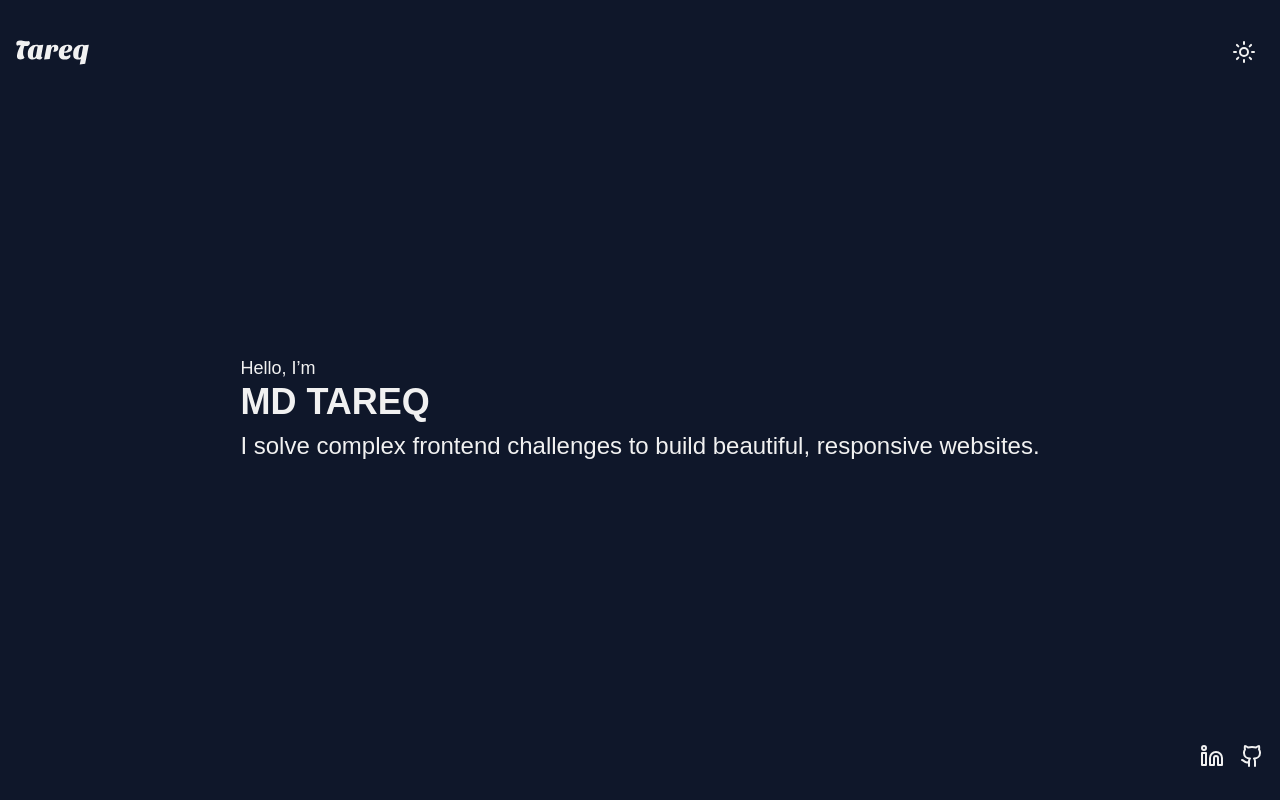
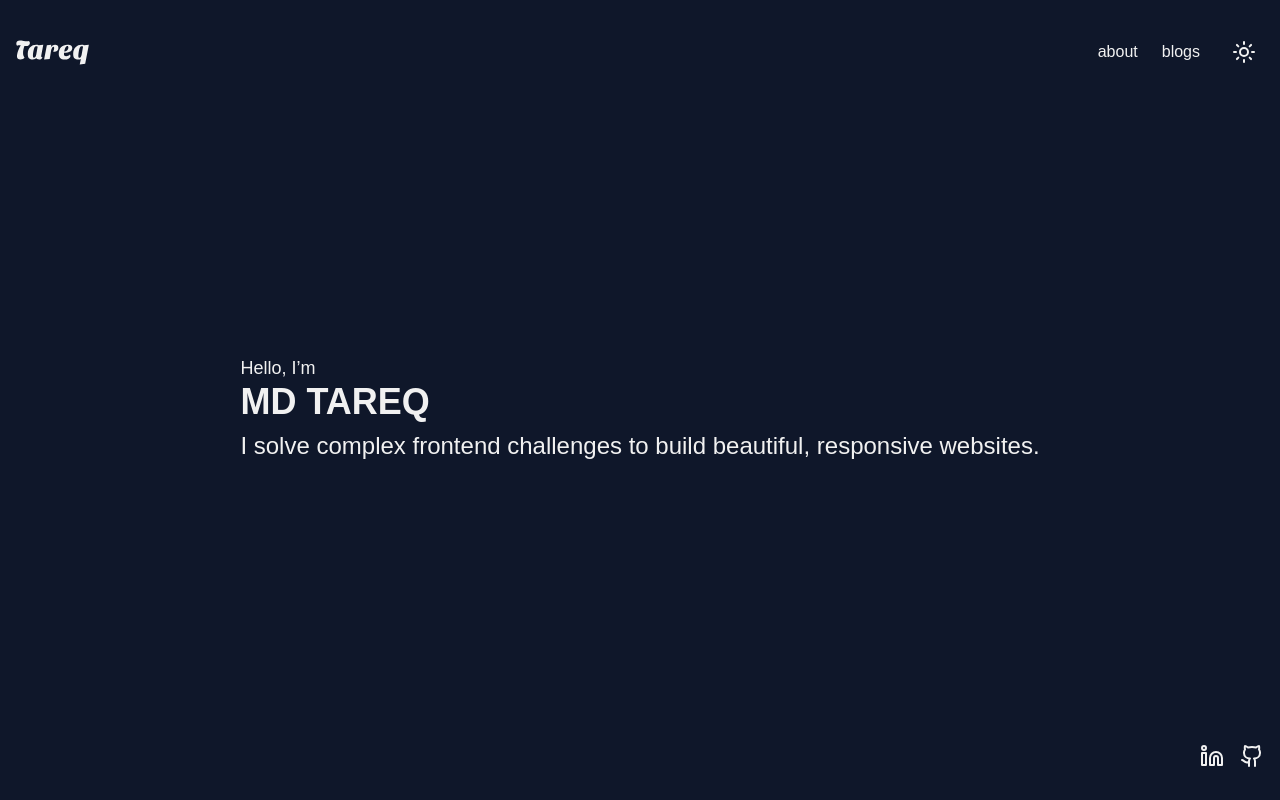
Before and after one commit to tareqnmd/tareqnmd.com, a Next.js app: page / in a window 1280 px wide. Built offline with nearby package versions, Linux system fonts and the light colour scheme; no server answers; a web font is replaced by a local one.

Commit message:
new nav link added

```diff
--- a/components/shared/Navbar.tsx
+++ b/components/shared/Navbar.tsx
@@ -1,10 +1,18 @@
+import Link from 'next/link';
 import Logo from './Logo';
 import ModeToggle from './ModeToggle';
 
 const Navbar = () => {
 	return (
-		<nav className="container flex items-center justify-between py-4 lg:py-8">
+		<nav className="container flex items-center gap-4 lg:gap-6 justify-between py-4 lg:py-8">
 			<Logo />
+			<Link
+				className="ml-auto"
+				href="/about"
+			>
+				about
+			</Link>
+			<Link href="/blogs">blogs</Link>
 			<ModeToggle />
 		</nav>
 	);
```
